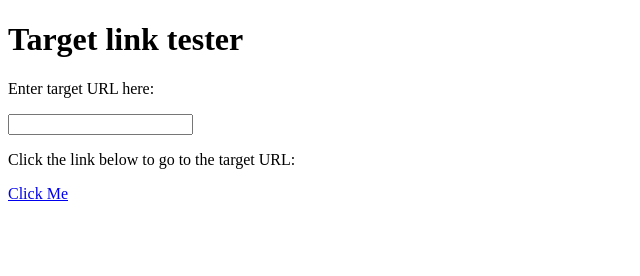
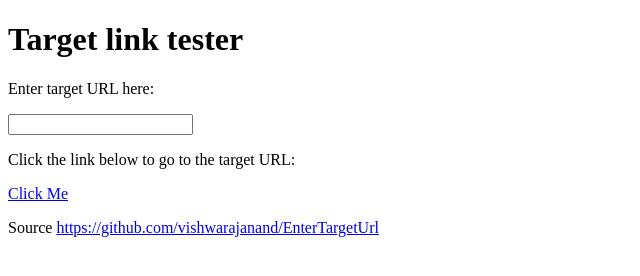
Before and after one commit to vishwarajanand/EnterTargetUrl, a plain HTML site: page index.html in a window 1280 px wide. Shown: the whole page, without its empty margins (0-640 px from the left). Drawn offline with nearby package versions, Linux system fonts and the light colour scheme.

Commit message:
Update index.html

```diff
--- a/index.html
+++ b/index.html
@@ -16,6 +16,8 @@
         </p>
         <p><a href="#" id="target_clickable">Click Me</a>
         </p>
+        <p>Source <a href="https://github.com/vishwarajanand/EnterTargetUrl">https://github.com/vishwarajanand/EnterTargetUrl</a>
+        </p>
     </div>
 
     <script>
```
